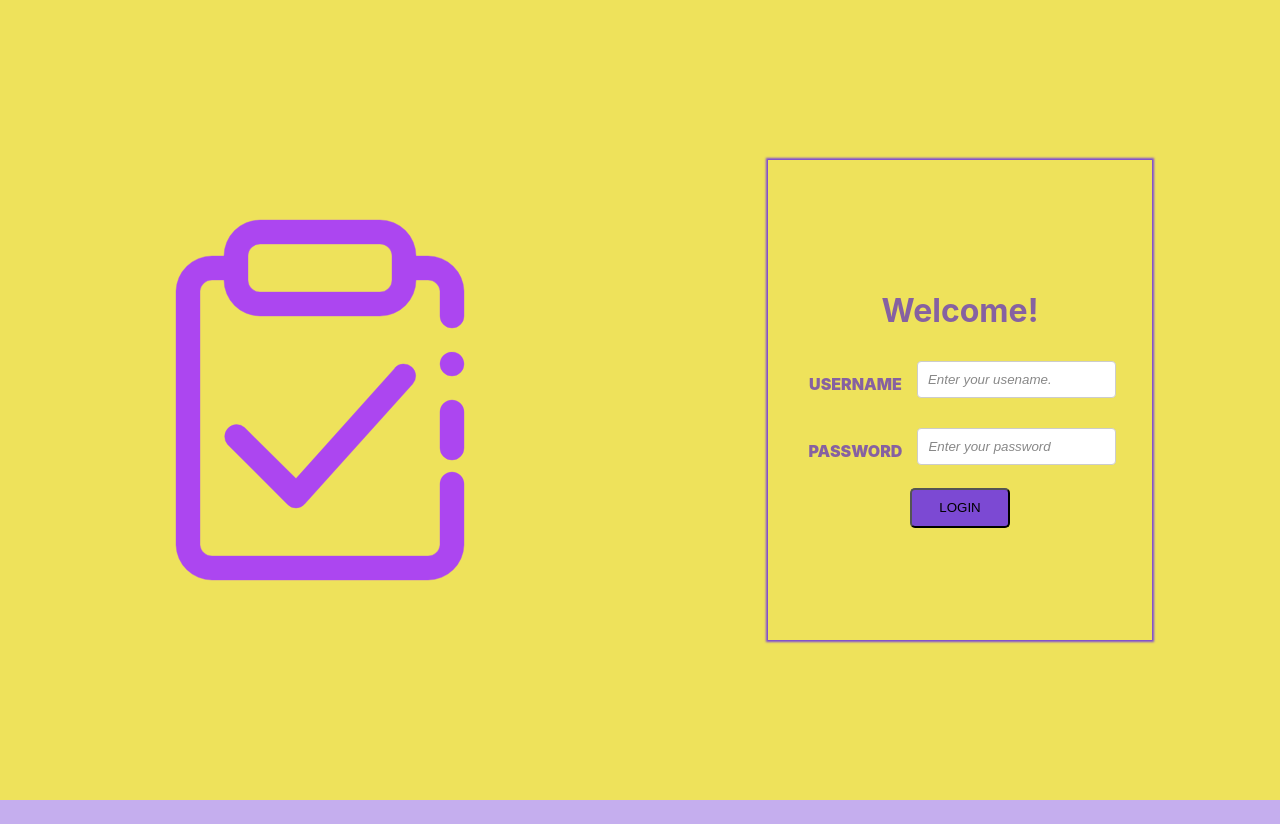
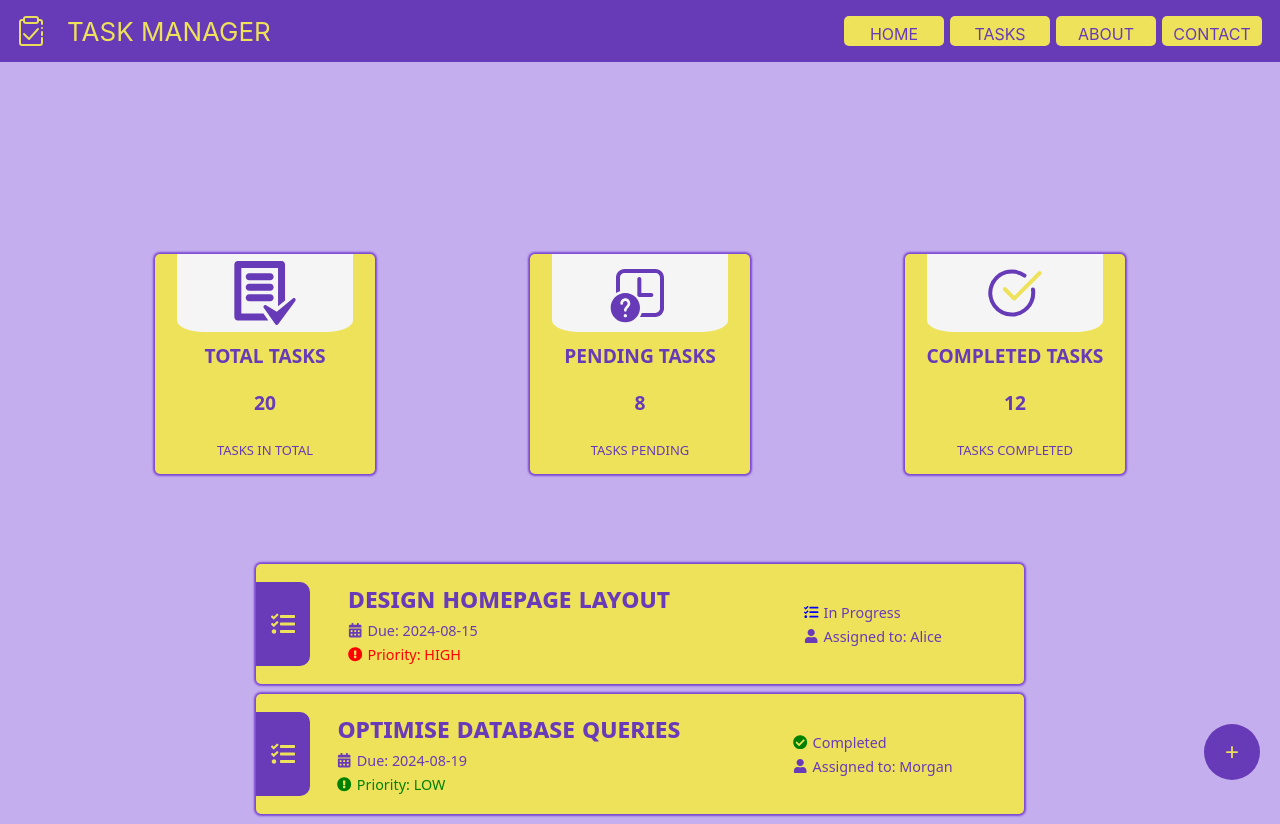
Before and after one commit to MayankPant/Personal-Task-Manager, a React (Create React App) app: page /home in a window 1280 px wide. Before the commit the page ends 800 px from the top, so only its background shows below. Built offline with nearby package versions, Linux system fonts and the light colour scheme; sample sign-in values are in the browser's storage.

Commit message:
feat-Used the context api to globally store access tokens

```diff
--- a/src/App.js
+++ b/src/App.js
@@ -10,68 +10,47 @@ import Main from "./views/Main.jsx";
 import Header from "./views/Header.jsx";
 import TaskList from "./Components/TaskList.jsx";
 import Login from "./views/Login.jsx";
+import AuthProvider from "./Components/AuthProvider.jsx";
+import AccessTokenContext from "./context/AccessTokenContext.js";
+import { useContext } from "react";
 
-import dummyTasks from './DummyTasks.js'
+import dummyTasks from "./DummyTasks.js";
 
-class App extends Component {
-  constructor(props) {
-    super(props);
-    this.state = {
-      loggedIn: false,
-      JWTAccessToken: null,
-      JWTRefreshToken: null
+// Private route component
+const PrivateRoute = ({ children }) => {
+  const { isAuthenticated } = useContext(AccessTokenContext);
+  return isAuthenticated ? children : <Navigate to="/login" replace />;
 };
+
+function App() {
+  const { isAuthenticated, isLoading } = useContext(AccessTokenContext);
+
+  if (isLoading) {
+    return <div>Loading...</div>;
   }
 
-  onLoginSucessfull = (accessToken) => {
-    this.setState(
-      {
-        JWTAccessToken: accessToken,
-        loggedIn: true,
-      },
-      () => {
-        // By passing a callback function as the second argument to this.setState, you
-        // can ensure that your console.log statements run after the state has been updated,
-        // showing the correct, updated state.
-        console.log("Logged In successfully. Access Token: ", this.state.JWTAccessToken);
-        console.log(
-          "Logged In successfully. Logged In status: ",
-          this.state.loggedIn
-        );
-      }
-    );
-  };
-
-  render() {
   return (
     <div className="App">
       <Router>
-          {this.state.loggedIn && <Header /> }
+        {isAuthenticated && <Header />}
         <main className="contents">
           <Routes>
-              <Route
-                path="/"
-                element={
-                  this.state.loggedIn ? (
-                    <Navigate to={"/home"} />
-                  ) : (
-                    <Login onChange={this.onLoginSucessfull} />
-                  )
-                }
-              />
+            <Route path="/" element={<Navigate to={"/home"} />} />
             <Route
               path="/home"
               element={
-                  this.state.loggedIn ? (
-                    <Main accessToken={this.state.JWTAccessToken} />
-                  ) : (
-                    <Login onChange={this.onLoginSucessfull} />
-                  )
+                <PrivateRoute>
+                  <Main />
+                </PrivateRoute>
               }
             />
             <Route
               path="tasklist"
-                element={<TaskList tasks={dummyTasks} />}
+              element={
+                <PrivateRoute>
+                  <TaskList tasks={dummyTasks} />
+                </PrivateRoute>
+              }
             />
             <Route path="login" element={<Login />} />
           </Routes>
@@ -80,6 +59,4 @@ class App extends Component {
     </div>
   );
 }
-}
-
 export default App;
--- /dev/null
+++ b/src/Components/AuthProvider.jsx
@@ -0,0 +1,84 @@
+import AccessTokenContext from "../context/AccessTokenContext";
+import { Component } from "react";
+import axios from "axios";
+class AuthProvider extends Component {
+  constructor(props) {
+    super(props);
+    this.state = {
+      accessToken: null,
+      isAuthenticated: false,
+      isLoading: true,
+    };
+    this.login = this.login.bind(this);
+    this.logout = this.logout.bind(this);
+  }
+
+  componentDidMount() {
+    const accessToken = localStorage.getItem("accessToken");
+    if (accessToken) {
+      this.setState({ accessToken, isAuthenticated: true, isLoading: false });
+    } else {
+      this.setState({ isLoading: false });
+    }
+  }
+
+  login = async (username, password) => {
+    const loginUrl =
+      process.env.REACT_APP_AUTH_BASE_ADDRESS.concat("/api/auth/login");
+    console.log("Login Url: ", loginUrl);
+    console.log("Entered username: ", username);
+    console.log("Entered password: ", password);
+    const payload = {
+      username: username,
+      password: password,
+    };
+    try {
+      var response = await axios.post(loginUrl, payload);
+      console.log("Returned Response from login: ", response);
+      if (response.status === 200) {
+        // set the loggedIn state and token described in <App />
+        console.log("Recieved JWT Access token: ", response.data.accessToken);
+        console.log("Recieved JWT refresh token: ", response.data.refreshToken);
+
+        this.setState({
+          accessToken: response.data.accessToken,
+          isAuthenticated: true,
+          isLoading: false,
+        });
+        return true;
+      }
+    } catch (error) {
+      console.log("Error Occured", error);
+      return false;
+    }
+  };
+
+  logout = async () => {
+    this.setState({ accessToken: null, isAuthenticated: false });
+  };
+
+  render() {
+    const { accessToken, isLoading, isAuthenticated } = this.state;
+    const { children } = this.props;
+    const { login, logout } = this;
+
+
+    if (isLoading) {
+      return <div>Loading....</div>;
+    }
+    return (
+      <AccessTokenContext.Provider
+        value={{
+          accessToken,
+          isAuthenticated,
+          login,
+          logout,
+        }}
+      >
+        {children}
+      </AccessTokenContext.Provider>
+    );
+  }
+}
+
+export default AuthProvider;
--- /dev/null
+++ b/src/context/AccessTokenContext.js
@@ -0,0 +1,6 @@
+import { createContext } from "react";
+// Create a context with default values
+const AccessTokenContext = createContext({
+});
+
+export default AccessTokenContext;
--- a/src/index.js
+++ b/src/index.js
@@ -3,13 +3,17 @@ import ReactDOM from 'react-dom/client';
 import './index.css';
 import App from './App';
 import reportWebVitals from './reportWebVitals';
+import AuthProvider from './Components/AuthProvider';
 
 const root = ReactDOM.createRoot(document.getElementById('root'));
 root.render(
   <React.StrictMode>
+  <AuthProvider>
     <App />
-  </React.StrictMode>
+  </AuthProvider>
+</React.StrictMode>,
 );
+
 
 // If you want to start measuring performance in your app, pass a function
 // to log results (for example: reportWebVitals(console.log))
--- a/src/views/Login.jsx
+++ b/src/views/Login.jsx
@@ -3,9 +3,11 @@ import logo from "../assets/resources/logo.svg";
 import Input from "../Components/Input";
 import Button from "../Components/Button";
 import "../styles/Login.css";
-import axios from "axios";
+import AccessTokenContext from "../context/AccessTokenContext";
+import { Navigate} from "react-router-dom";
+class Login extends Component {
+  static contextType = AccessTokenContext;
 
-class Login extends Component {
   constructor(props) {
     super(props);
     this.state = {
@@ -13,6 +15,7 @@ class Login extends Component {
         username: "",
         password: "",
       },
+      isLoggedIn: false,
     };
   }
 
@@ -26,31 +29,20 @@ class Login extends Component {
   };
 
   login = async () => {
-    const loginUrl =
-      process.env.REACT_APP_AUTH_BASE_ADDRESS.concat("/api/auth/login");
-    console.log("Login Url: ", loginUrl);
-    console.log("Entered username: ", this.state.login_info.username);
-    console.log("Entered password: ", this.state.login_info.password);
-    const payload = {
-      username: this.state.login_info.username,
-      password: this.state.login_info.password,
-    };
-    try {
-      var response = await axios.post(loginUrl, payload);
-      console.log("Returned Response from login: ", response);
-      if (response.status === 200) {
-        // set the loggedIn state and token described in <App />
-        console.log("Recieved JWT Access token: ", response.data.accessToken);
-        console.log("Recieved JWT refresh token: ", response.data.refreshToken);
-
-        this.props.onChange(response.data.accessToken);
+      const {username, password} = this.state.login_info;
+      const success = await this.context.login(username, password);
+      if(success){
+       this.setState({isLoggedIn: true})
       }
-    } catch (error) {
-      console.log("Error Occured", error);
-    }
+      else{
+        alert("Login Failed");
+      }
   };
 
   render() {
+    if(this.state.isLoggedIn){
+     return <Navigate to="/home" />
+    }
     return (
       <div className="login-container">
         <div className="panel">
--- a/src/views/Main.jsx
+++ b/src/views/Main.jsx
@@ -25,7 +25,7 @@ class Main extends Component {
   render() {
     return (
       <div className="App-main">
-        <Modal fabButtonText={"+"} accessToken = {this.props.accessToken}  />
+        <Modal fabButtonText={"+"}   />
         <div className="cards">
           <Card
             icon={taskCompleted}
```
Lines whose indentation alone changed are shown as unchanged.
